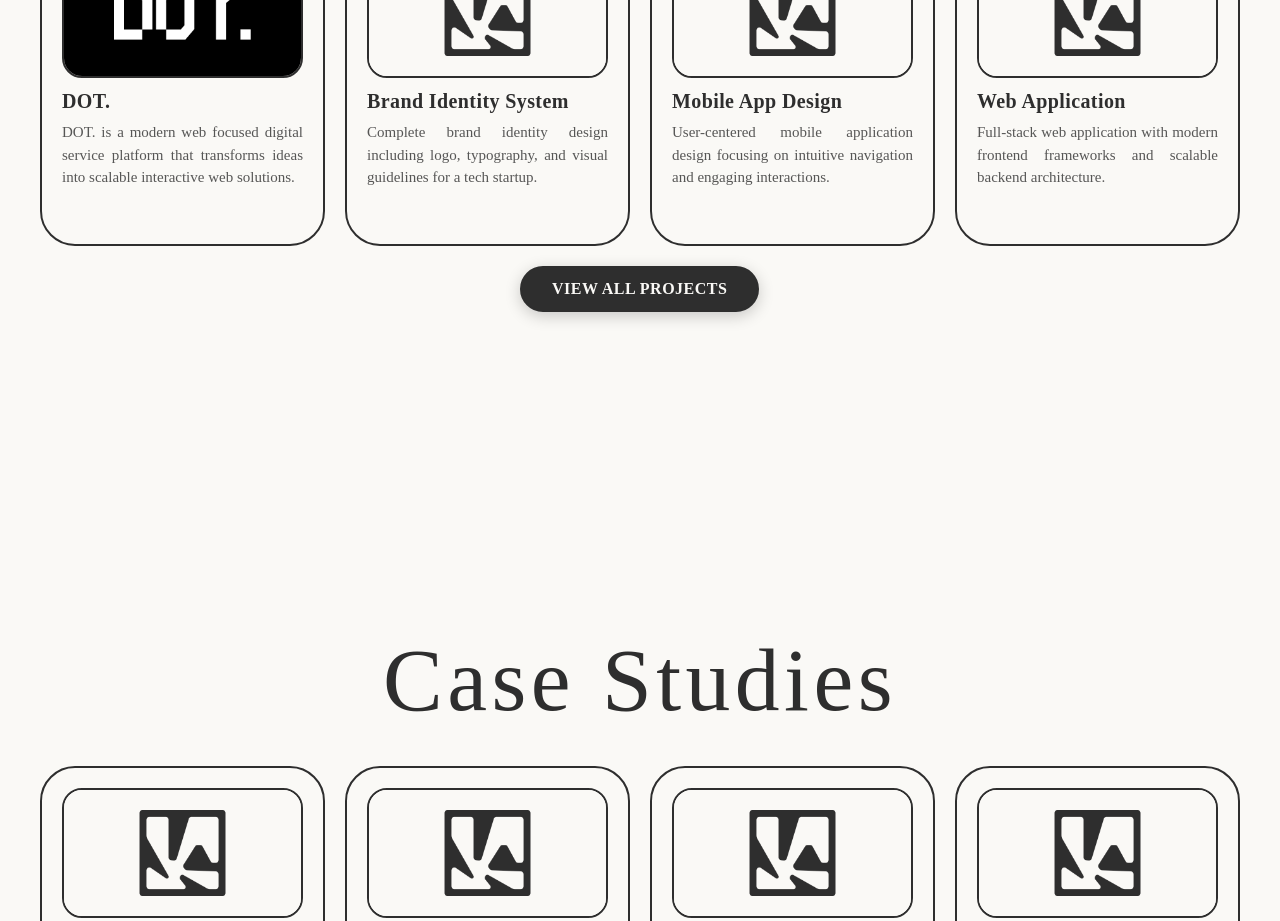
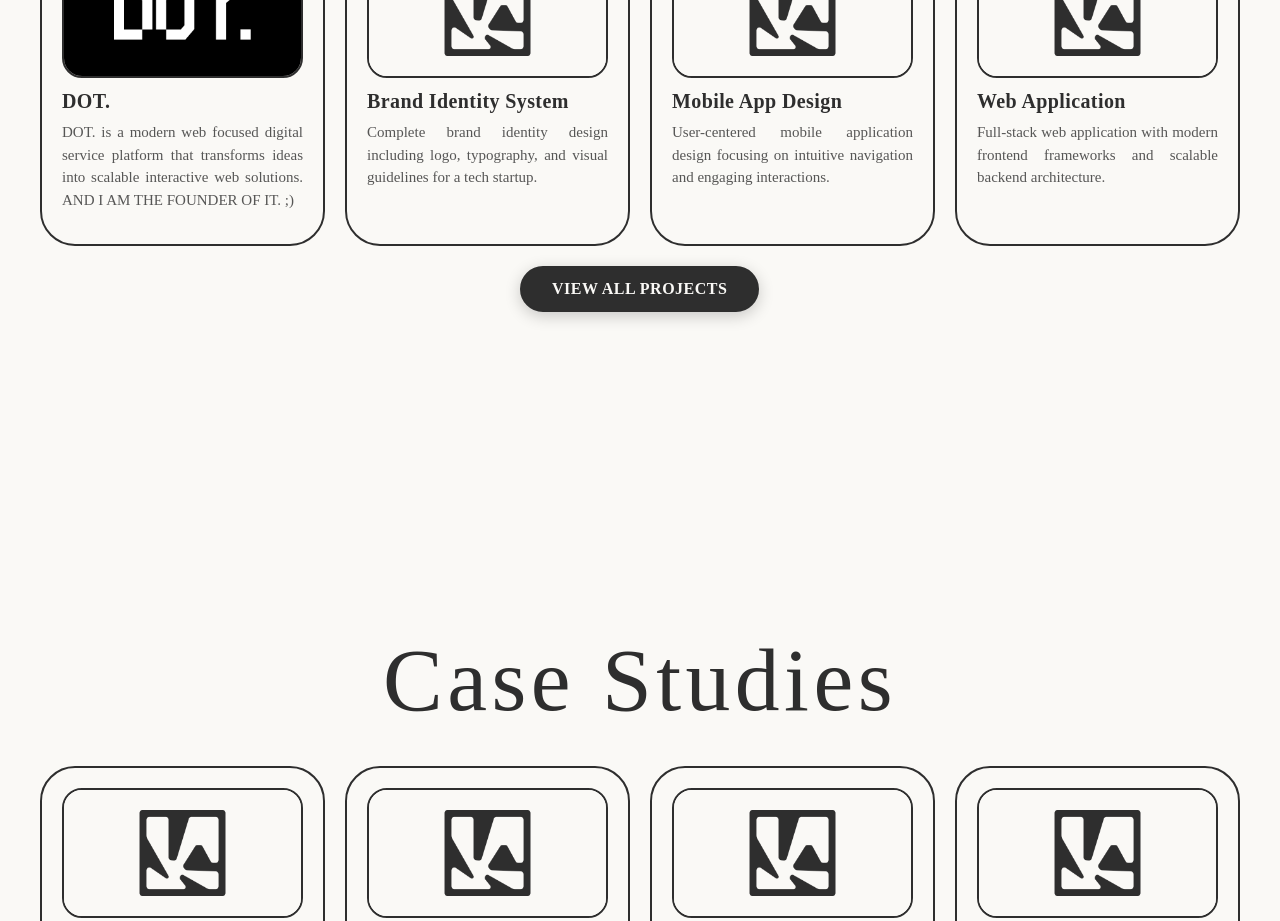
Before and after one commit to notkartik1806/Kartik-Vegad-Portfolio, a React (Vite) app: page / in a window 1280 px wide. Shown: the part 1940-2861 px from the top of the page. Built offline with nearby package versions, Linux system fonts and the light colour scheme; a web font is replaced by a local one.

Commit message:
Add founder information to DOT project description
Updated project description to include founder information.

```diff
--- a/src/components/Projects.jsx
+++ b/src/components/Projects.jsx
@@ -10,7 +10,7 @@ const Projects = () => {
                         </div>
                         <a href="https://dot-site.vercel.app/" target="_blank" rel="noopener noreferrer"></a>
                         <h3 className="card-title">DOT.</h3>
-                        <p className="card-description">DOT. is a modern web focused digital service platform that transforms ideas into scalable interactive web solutions.</p>
+                        <p className="card-description">DOT. is a modern web focused digital service platform that transforms ideas into scalable interactive web solutions. AND I AM THE FOUNDER OF IT. ;)</p>
                     </div>
                     <div className="card">
                         <div className="card-image">
```
